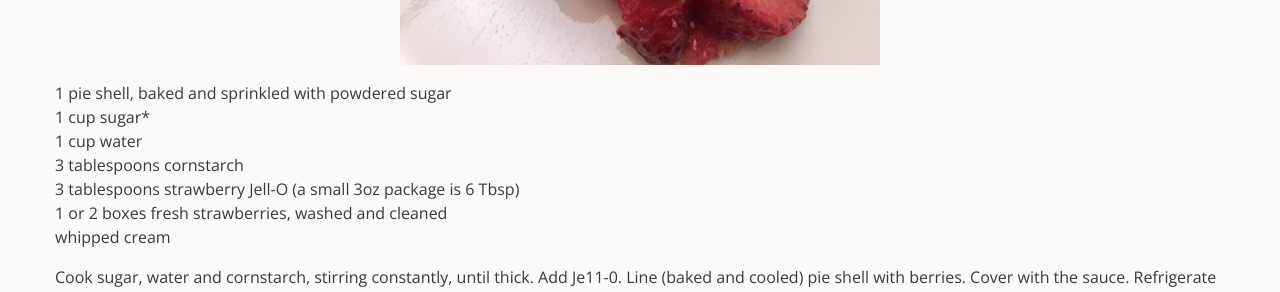
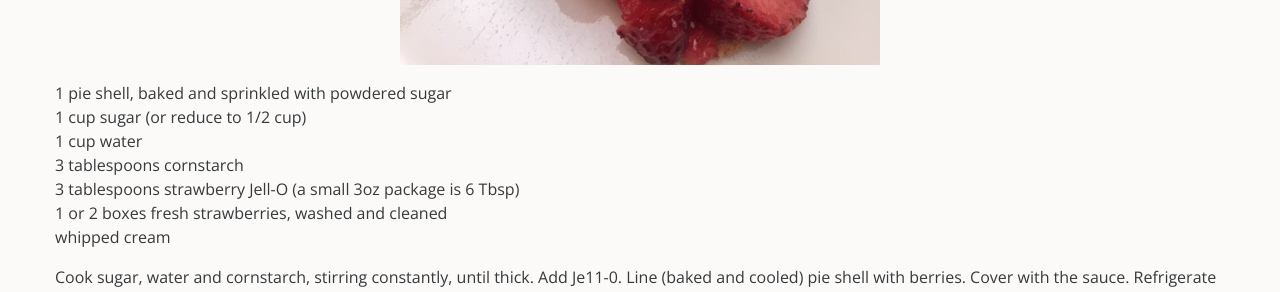
Before and after one commit to rdyar/tdfc, a Jekyll site: the page built from _desserts/fresh-strawberry-pie.md, in a window 1280 px wide and 1308 px high. Shown: the part 768-1060 px from the top of the window. Built offline with Jekyll 4.4.1, drawn with Linux system fonts in a browser that asks for light colours.

Commit message:
Update fresh-strawberry-pie.md

```diff
--- a/_desserts/fresh-strawberry-pie.md
+++ b/_desserts/fresh-strawberry-pie.md
@@ -4,7 +4,7 @@ image: straberry-pie-slice.JPG
 
 
 1 pie shell, baked and sprinkled with powdered sugar
-1 cup sugar*
+1 cup sugar (or reduce to 1/2 cup)
 1 cup water
 3 tablespoons cornstarch
 3 tablespoons strawberry Jell-O (a small 3oz package is 6 Tbsp)
```
